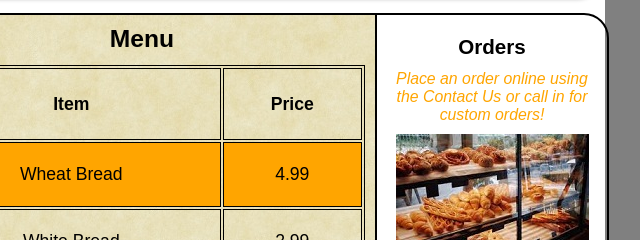
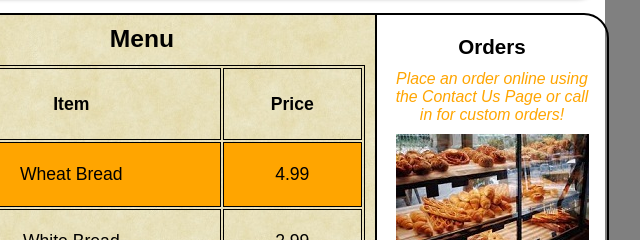
Before and after one commit to MirandaBranek/MirandaBranek.github.io, a plain HTML site: page menu.html in a window 1280 px wide. Shown: the part 212-452 px from the top of the page, 500-1140 px from the left. Drawn offline with Linux system fonts and the light colour scheme; files whose address does not match are found by name.

Commit message:
Update menu.html

```diff
--- a/menu.html
+++ b/menu.html
@@ -99,7 +99,7 @@
 
 <h3>Orders</h3>
 
-	<p>Place an order online using the Contact Us or call in for custom orders!</p>
+	<p>Place an order online using the Contact Us Page or call in for custom orders!</p>
 
 
 <figure>
```
